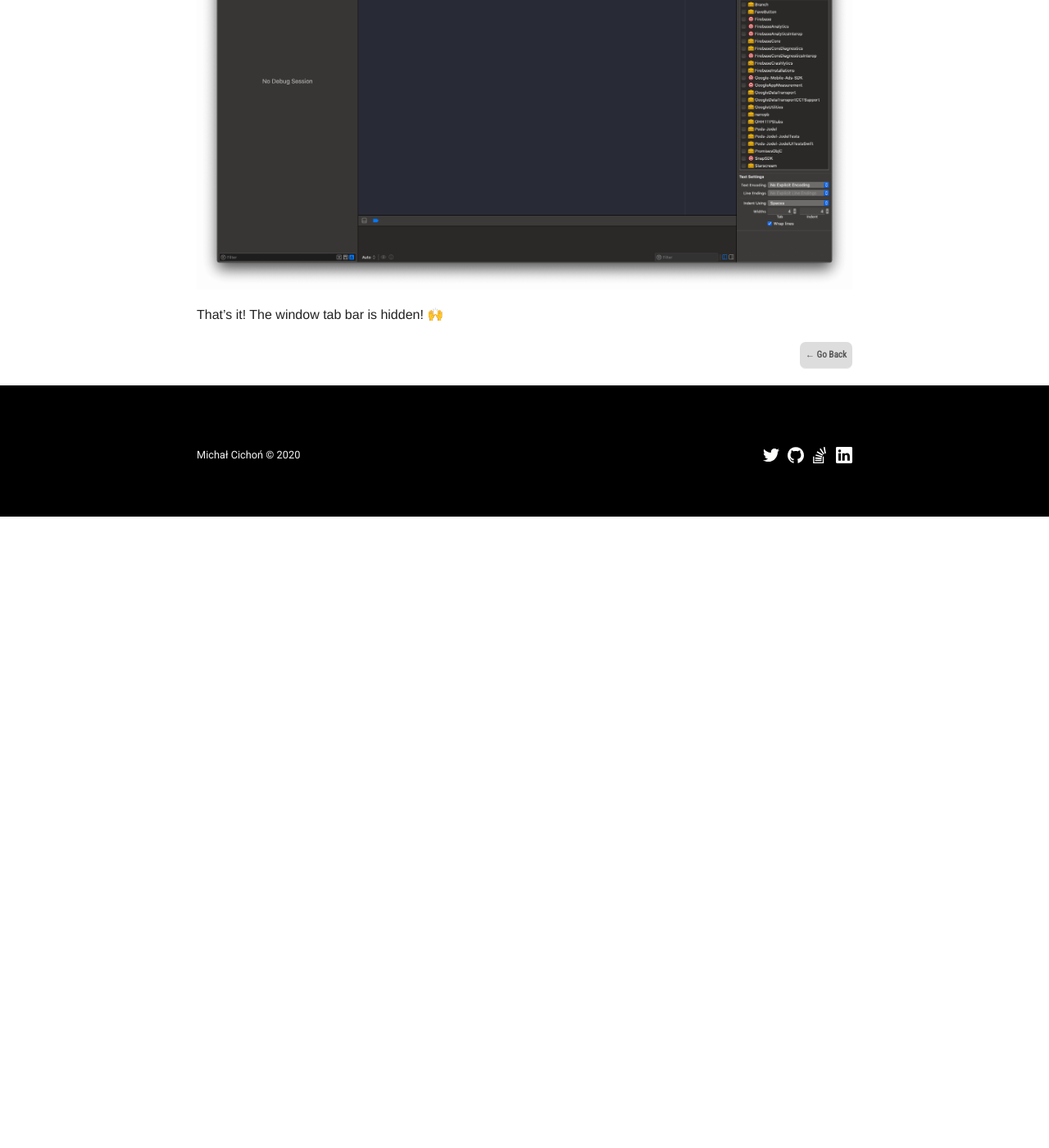
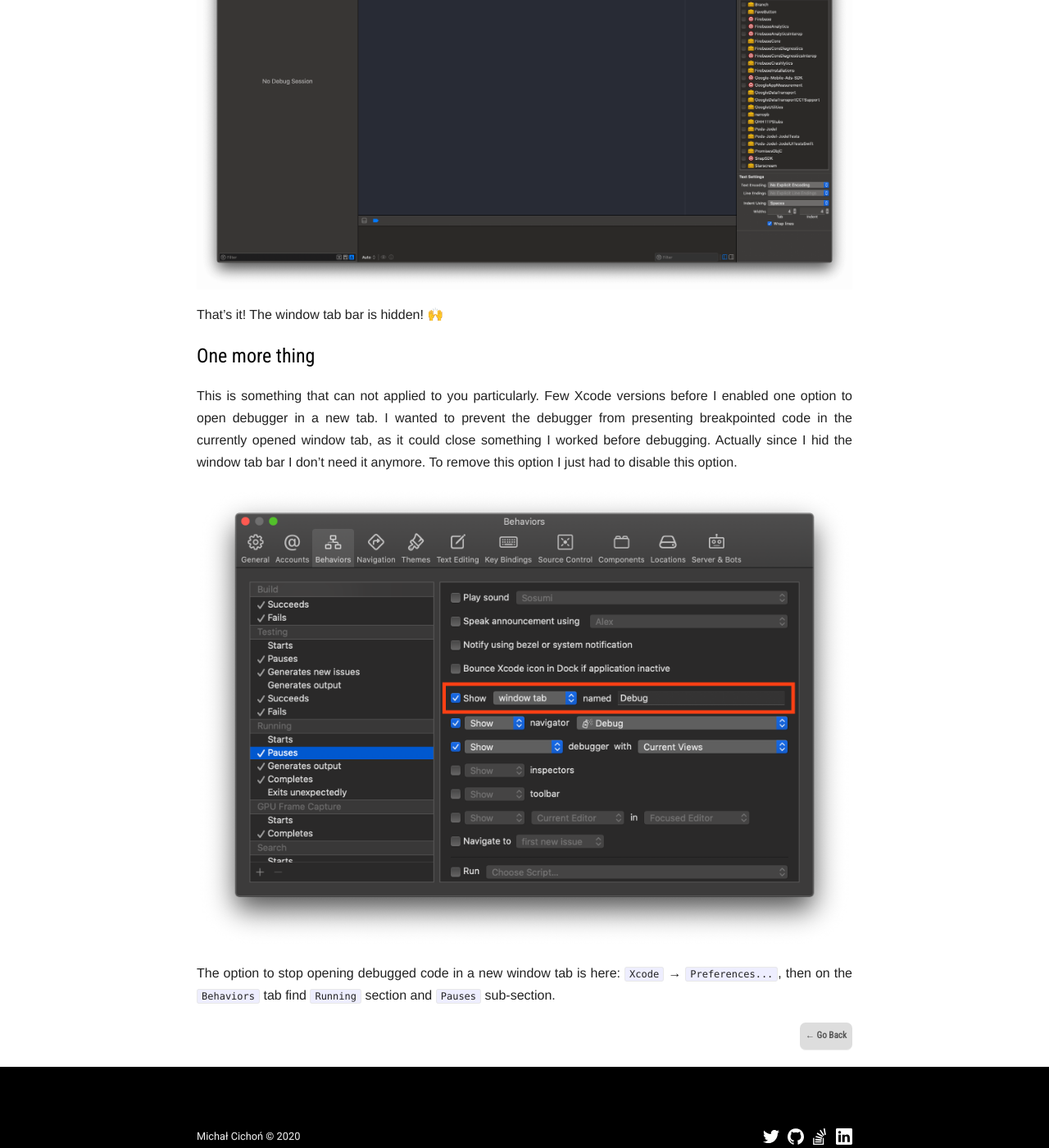
Before and after one commit to michalcichon/michalcichon.github.io, a Jekyll site: the page built from _posts/2020-10-10-how-to-get-rid-of-two-layers-of-tabs-in-xcode.md, in a window 1280 px wide and 1400 px high, scrolled down 2361 px. Shown: the whole window at 82% size. Built offline with Jekyll 4.4.1, drawn with Linux system fonts in a browser that asks for light colours; comment, search, counter and statistics services are not loaded; before the commit the page ends 2991 px from its top, so only the background shows below that.

Commit message:
Last section

```diff
--- a/_posts/2020-10-10-how-to-get-rid-of-two-layers-of-tabs-in-xcode.md
+++ b/_posts/2020-10-10-how-to-get-rid-of-two-layers-of-tabs-in-xcode.md
@@ -36,7 +36,10 @@
 
 That's it! The window tab bar is hidden! 🙌
 
-<!-- # One more thing
+# One more thing
 
+This is something that can not applied to you particularly. Few Xcode versions before I enabled one option to open debugger in a new tab. I wanted to prevent the debugger from presenting breakpointed code in the currently opened window tab, as it could close something I worked before debugging. Actually since I hid the window tab bar I don't need it anymore. To remove this option I just had to disable this option.
 
-# Final notes -->
+![Stop debugger from opening in a new window tab)]({{site.url}}/assets/2020-10-10/xcode-tabs-4.png)
+
+The option to stop opening debugged code in a new window tab is here: `Xcode` → `Preferences...`, then on the `Behaviors` tab find `Running` section and `Pauses` sub-section.
```
Also changed, not shown: assets/2020-10-10/xcode-tabs-4.png (added).
